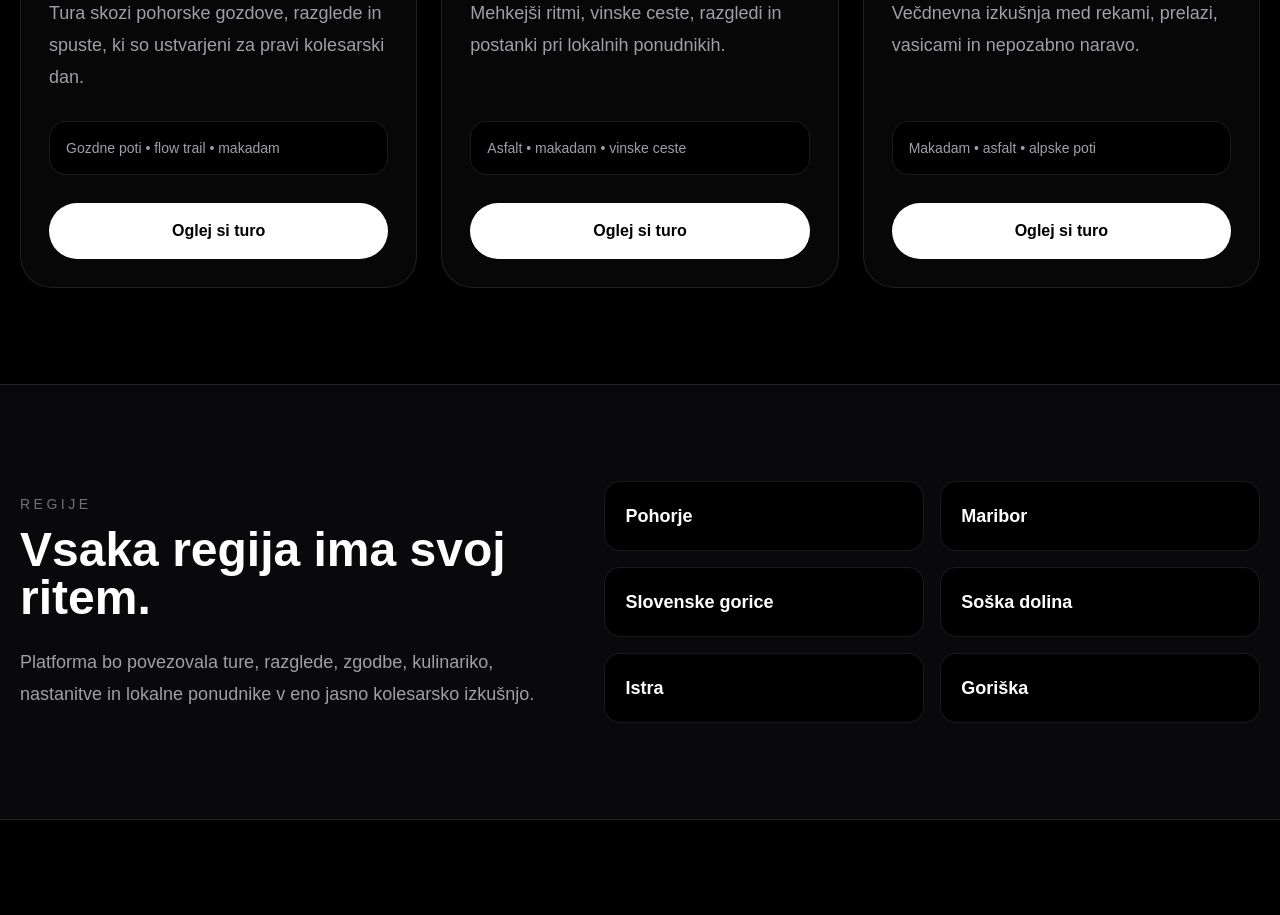
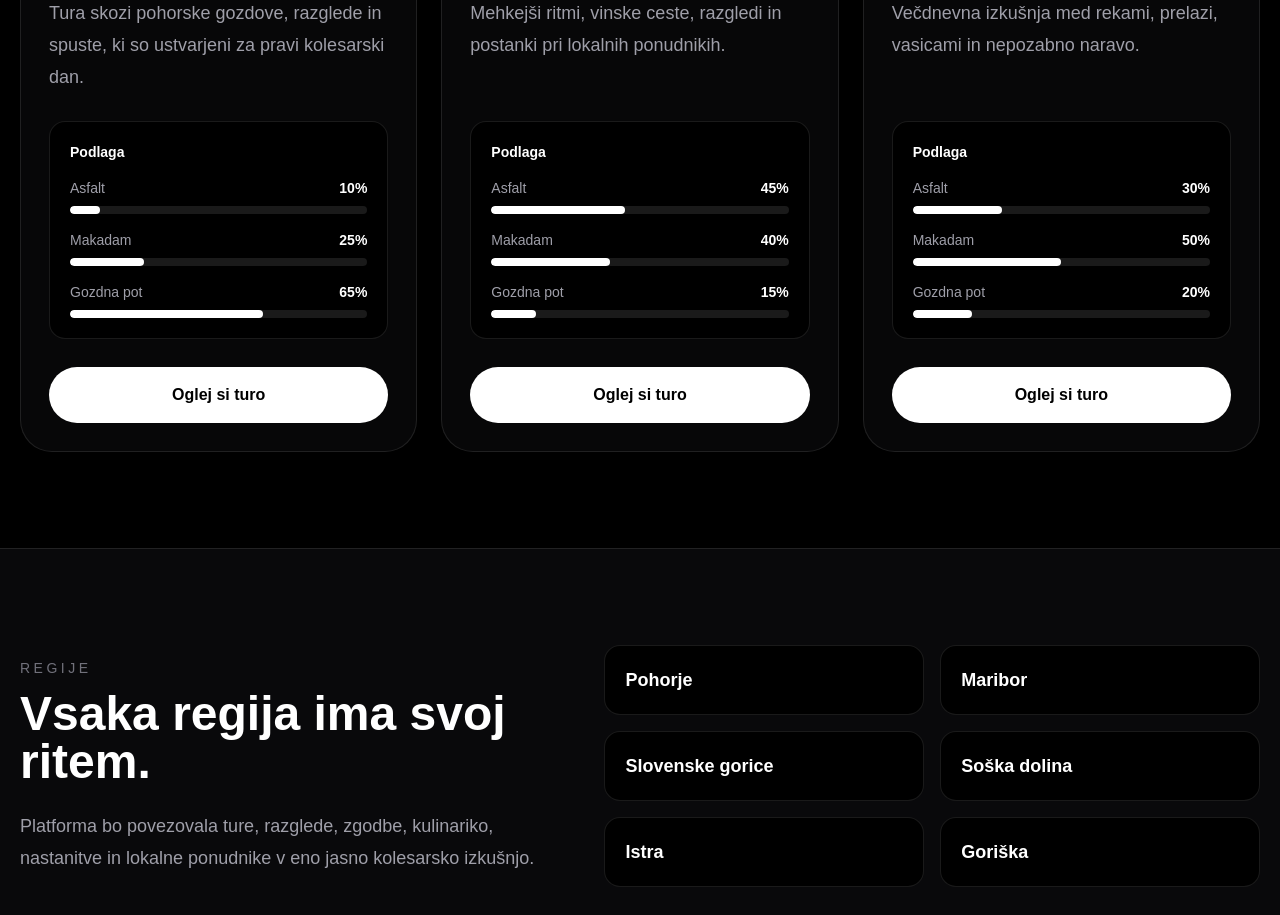
Before and after one commit to rabojan/bojan-on-bike-app, a Next.js app: page / in a window 1280 px wide. Shown: the part 1480-2395 px from the top of the page. Built offline with nearby package versions, Linux system fonts and the light colour scheme.

Commit message:
Add structured surface percentages

```diff
--- a/app/page.tsx
+++ b/app/page.tsx
@@ -13,7 +13,11 @@ const featuredTrails = [
     elevation: "890 m",
     difficulty: "Srednja",
     difficultyStyle: "border-emerald-500/30 bg-emerald-500/10 text-emerald-300",
-    surface: "Gozdne poti • flow trail • makadam",
+    surface: {
+      asphalt: 10,
+      gravel: 25,
+      forest: 65,
+    },
     text: "Tura skozi pohorske gozdove, razglede in spuste, ki so ustvarjeni za pravi kolesarski dan.",
   },
   {
@@ -24,7 +28,11 @@ const featuredTrails = [
     elevation: "620 m",
     difficulty: "Lahka",
     difficultyStyle: "border-sky-500/30 bg-sky-500/10 text-sky-300",
-    surface: "Asfalt • makadam • vinske ceste",
+    surface: {
+      asphalt: 45,
+      gravel: 40,
+      forest: 15,
+    },
     text: "Mehkejši ritmi, vinske ceste, razgledi in postanki pri lokalnih ponudnikih.",
   },
   {
@@ -35,7 +43,11 @@ const featuredTrails = [
     elevation: "1450 m",
     difficulty: "Zahtevna",
     difficultyStyle: "border-orange-500/30 bg-orange-500/10 text-orange-300",
-    surface: "Makadam • asfalt • alpske poti",
+    surface: {
+      asphalt: 30,
+      gravel: 50,
+      forest: 20,
+    },
     text: "Večdnevna izkušnja med rekami, prelazi, vasicami in nepozabno naravo.",
   },
 ];
@@ -47,6 +59,29 @@ const stats = [
   { value: "6", label: "začetnih regij" },
   { value: "MTB", label: "e-bike / gravel" },
 ];
+
+function SurfaceBar({
+  label,
+  value,
+}: {
+  label: string;
+  value: number;
+}) {
+  return (
+    <div>
+      <div className="mb-2 flex items-center justify-between text-sm">
+        <span className="text-zinc-400">{label}</span>
+        <span className="font-semibold text-white">{value}%</span>
+      </div>
+      <div className="h-2 overflow-hidden rounded-full bg-white/10">
+        <div
+          className="h-full rounded-full bg-white"
+          style={{ width: `${value}%` }}
+        />
+      </div>
+    </div>
+  );
+}
 
 export default function Home() {
   const [menuOpen, setMenuOpen] = useState(false);
@@ -189,8 +224,11 @@ export default function Home() {
                   {trail.text}
                 </p>
 
-                <div className="mb-7 rounded-2xl border border-white/10 bg-black p-4 text-sm text-zinc-400">
-                  {trail.surface}
+                <div className="mb-7 space-y-4 rounded-2xl border border-white/10 bg-black p-5">
+                  <div className="text-sm font-semibold text-white">Podlaga</div>
+                  <SurfaceBar label="Asfalt" value={trail.surface.asphalt} />
+                  <SurfaceBar label="Makadam" value={trail.surface.gravel} />
+                  <SurfaceBar label="Gozdna pot" value={trail.surface.forest} />
                 </div>
 
                 <button className="mt-auto w-full rounded-full bg-white px-5 py-4 font-semibold text-black transition group-hover:scale-[1.02]">
```
